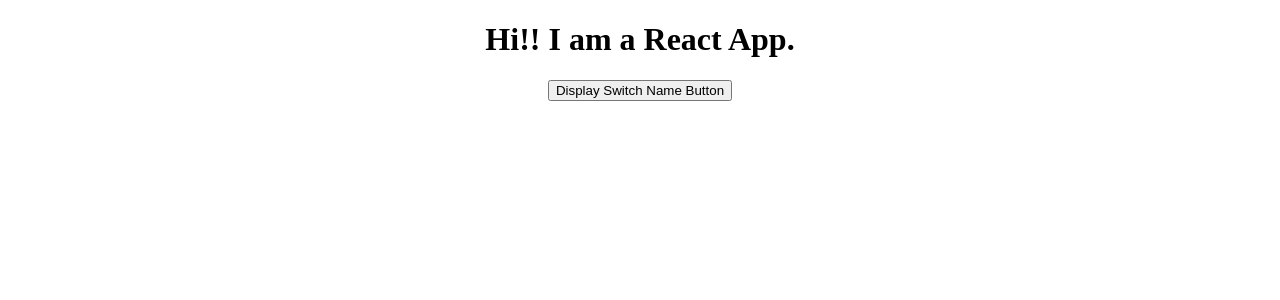
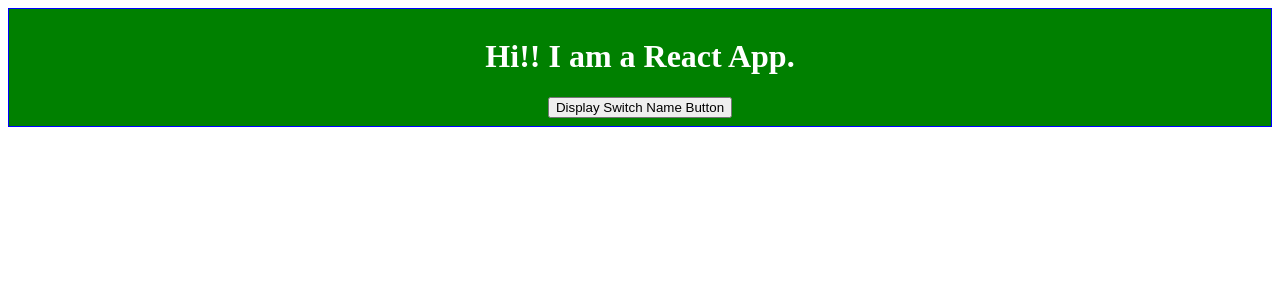
Before and after one commit to binoy-mathew/react-udemy-complete-guide, a React (Create React App) app in the folder react-complete-guide/: page / in a window 1280 px wide. Shown: the top 300 px of the page. Built offline with nearby package versions, Linux system fonts and the light colour scheme.

Commit message:
dynamic inline styles

```diff
--- a/react-complete-guide/src/App.js
+++ b/react-complete-guide/src/App.js
@@ -54,25 +54,34 @@ class App extends Component {
 
 
     render() {
+
+        const style = {
+            backgroundColor: 'green',
+            color: 'white',
+            border: '1px solid blue',
+            padding: '8px',
+            cursor: 'pointer'
+        };
+
         let person = null;
         if (this.state.isPersonNameChanged) {
-            person = (
-                <div className="App">
+            person = (<div className="App">
                 <h1>Click on the button below to see magic!
                 </h1>
                 <button onClick={this.switchNameHandler}>Switch Name Now</button>
                 {
                     this.state.persons.map((person, index) => {
-                            return <Person name={person.name} age={person.age} click={() => this.deletePersonHandler(index)} key={person.id} changed={(event) => this.nameChangedHandler(event, person.id)} />
+                        return <Person name={person.name} age={person.age} click={() => this.deletePersonHandler(index)} key={person.id} changed={(event) => this.nameChangedHandler(event, person.id)}/>
                     })
                 }
 
-                </div>
-            );
+            </div>);
+
+            style.backgroundColor = 'maroon';
         }
 
         return (
-            <div className="App">
+            <div className="App" style={style}>
                 <h1>Hi!! I am a React App.
                 </h1>
                 <button onClick={this.switchNameOnConditionHandler}>Display Switch Name Button</button>
```
Lines whose indentation alone changed are shown as unchanged.
